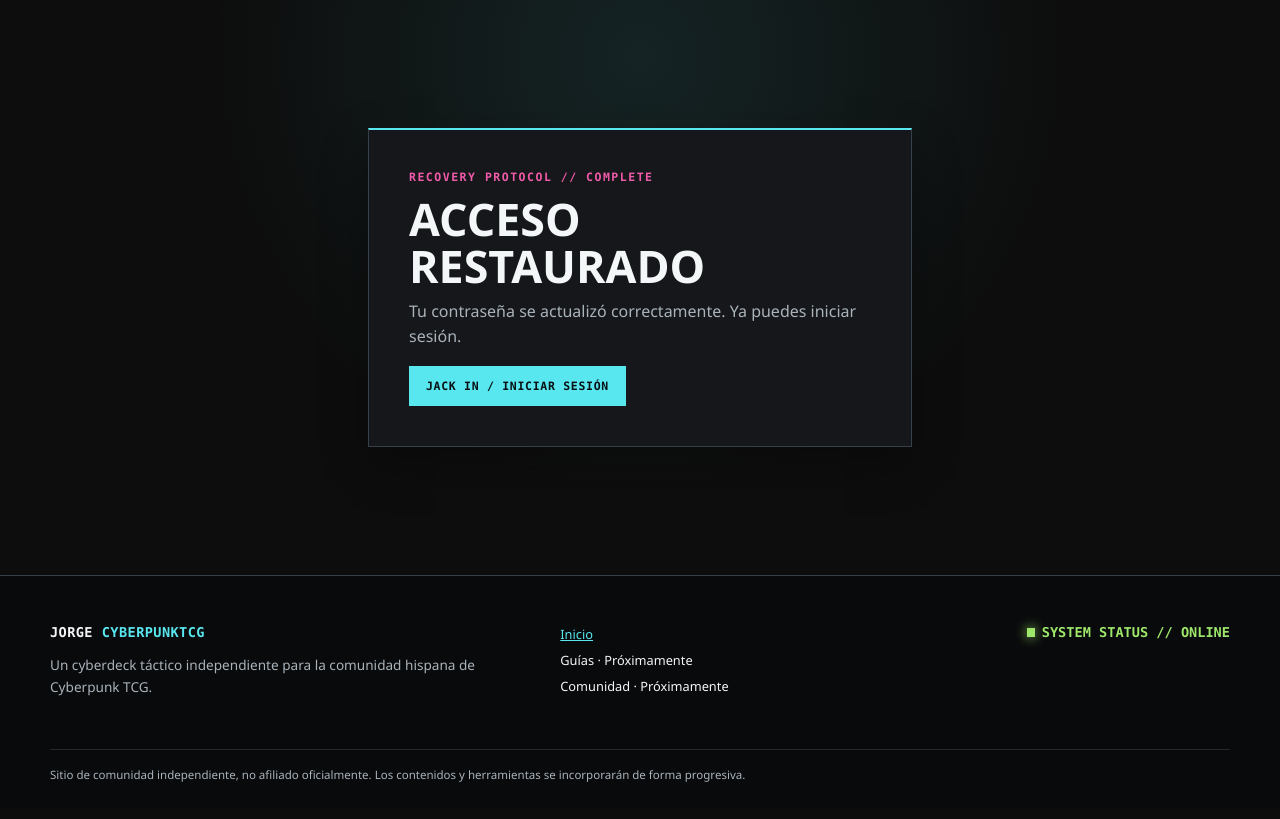
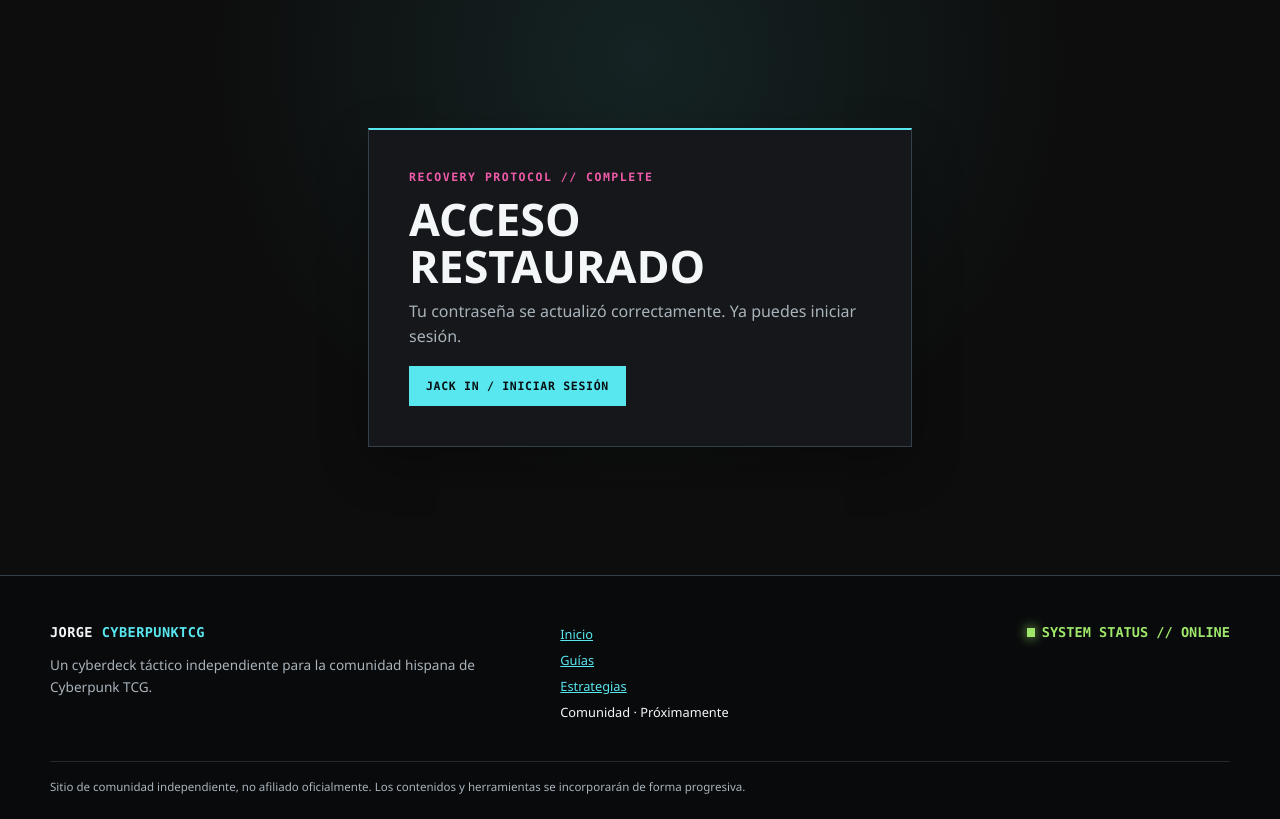
Before and after one commit to donpad1988/JorgeCyberpunkTCG, a Django app: page /cuenta/password-reset/completado/ in a window 1280 px wide. Shown: the part 77-896 px from the top of the page. Before the commit the page ends 859 px from the top, so only its background shows below. Run offline with Django 5.2, Linux system fonts and the light colour scheme.

Commit message:
Corregir navegación editorial del footer

```diff
--- a/templates/base.html
+++ b/templates/base.html
@@ -24,7 +24,7 @@
       </nav>
     </header>
     <main id="main-content">{% block content %}{% endblock %}</main>
-    <footer class="site-footer"><div class="container footer-grid"><div><p class="brand footer-brand">JORGE <strong>CYBERPUNKTCG</strong></p><p>Un cyberdeck táctico independiente para la comunidad hispana de Cyberpunk TCG.</p></div><nav aria-label="Navegación del pie"><a href="{% url 'core:home' %}">Inicio</a><span>Guías · Próximamente</span><span>Comunidad · Próximamente</span></nav><p class="system-status"><span aria-hidden="true"></span>SYSTEM STATUS // ONLINE</p></div><div class="container footer-note">Sitio de comunidad independiente, no afiliado oficialmente. Los contenidos y herramientas se incorporarán de forma progresiva.</div></footer>
+    <footer class="site-footer"><div class="container footer-grid"><div><p class="brand footer-brand">JORGE <strong>CYBERPUNKTCG</strong></p><p>Un cyberdeck táctico independiente para la comunidad hispana de Cyberpunk TCG.</p></div><nav aria-label="Navegación del pie"><a href="{% url 'core:home' %}">Inicio</a><a href="{% url 'content:guide_list' %}">Guías</a><a href="{% url 'content:strategy_list' %}">Estrategias</a><span>Comunidad · Próximamente</span></nav><p class="system-status"><span aria-hidden="true"></span>SYSTEM STATUS // ONLINE</p></div><div class="container footer-note">Sitio de comunidad independiente, no afiliado oficialmente. Los contenidos y herramientas se incorporarán de forma progresiva.</div></footer>
     <script src="{% static 'js/main.js' %}" defer></script>
     {% block extra_js %}{% endblock %}
   </body>
```
Also changed, not shown: apps/core/tests/test_views.py (+9 -0 lines).
